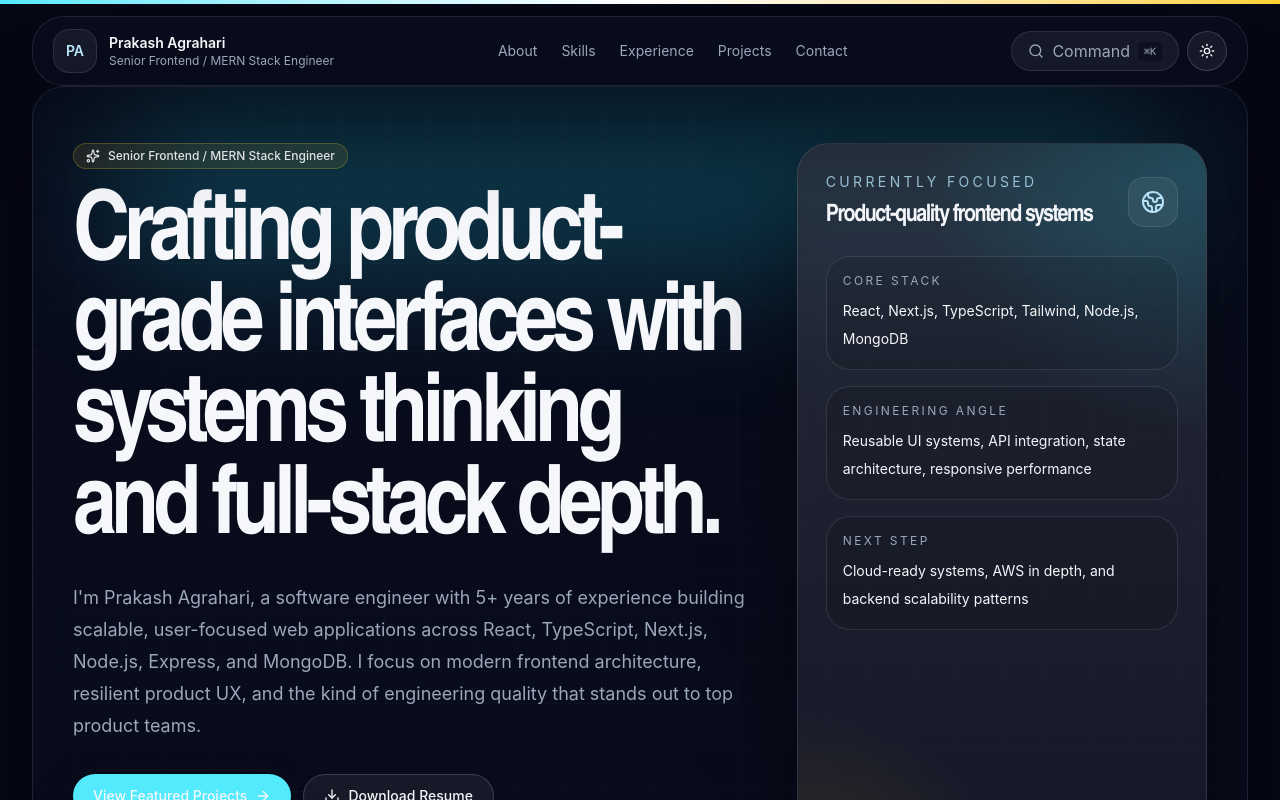
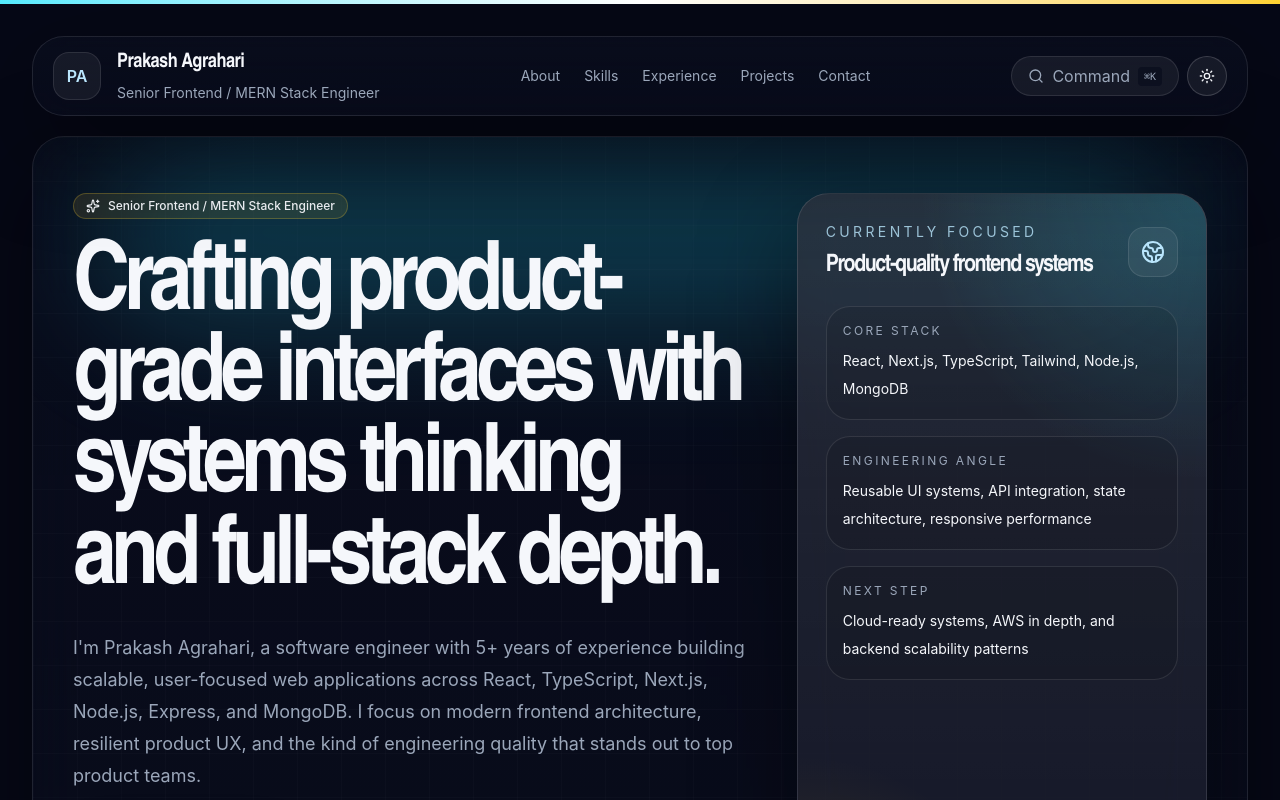
Before and after one commit to prakash855/prakash-agrahari, a Next.js app: page / in a window 1280 px wide. Shown: the top 800 px of the page. Built offline with nearby package versions, Linux system fonts and the light colour scheme.

Commit message:
style: update

```diff
--- a/components/site-header.tsx
+++ b/components/site-header.tsx
@@ -12,15 +12,17 @@ const navItems = [
 
 export function SiteHeader() {
   return (
-    <header className="sticky top-0 z-50 mx-auto w-full max-w-7xl px-4 pt-4 sm:px-6 lg:px-8">
+    <header className="sticky top-0 z-50 mx-auto my-5 w-full max-w-7xl px-4 pt-4 sm:px-6 lg:px-8">
       <div className="container-shell flex items-center justify-between px-4 py-3 sm:px-5">
-        <a href="#home" className="flex items-center gap-3">
-          <div className="flex size-11 items-center justify-center rounded-2xl border border-[var(--line)] bg-[var(--surface-soft)] text-sm font-semibold accent-cool">
+        <a href="#home" className="flex items-center gap-4">
+          <div className="flex size-12 items-center justify-center rounded-2xl border border-[var(--line)] bg-[var(--surface-soft)] text-base font-semibold accent-cool">
             PA
           </div>
-          <div>
-            <div className="text-sm font-semibold text-[var(--foreground)]">{profile.name}</div>
-            <div className="text-xs text-[var(--muted)]">{profile.role}</div>
+          <div className="leading-none">
+            <div className="display-title text-lg font-semibold tracking-tight text-[var(--foreground)] sm:text-xl">
+              {profile.name}
+            </div>
+            <div className="mt-1.5 text-xs text-[var(--muted)] sm:text-sm">{profile.role}</div>
           </div>
         </a>
 
```
